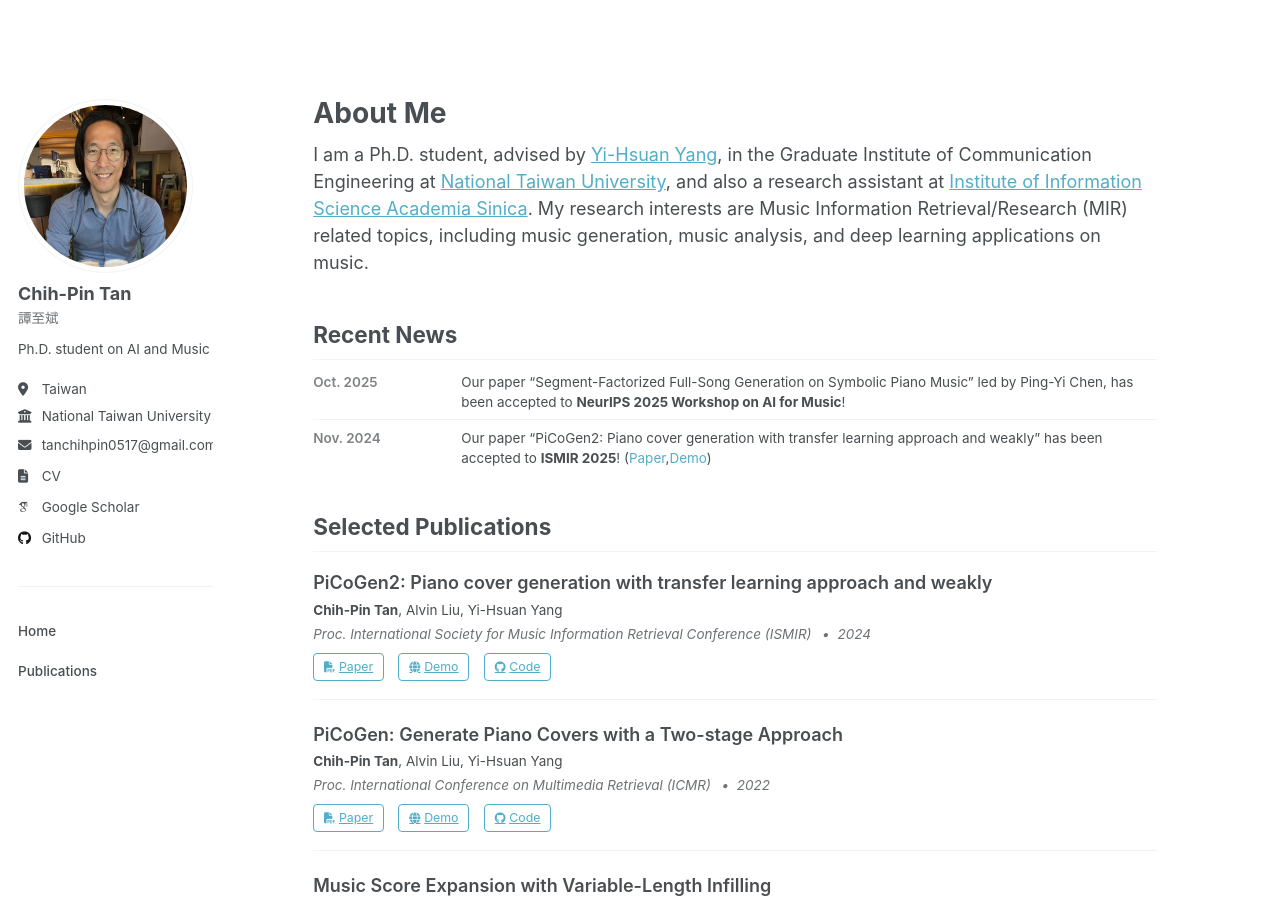
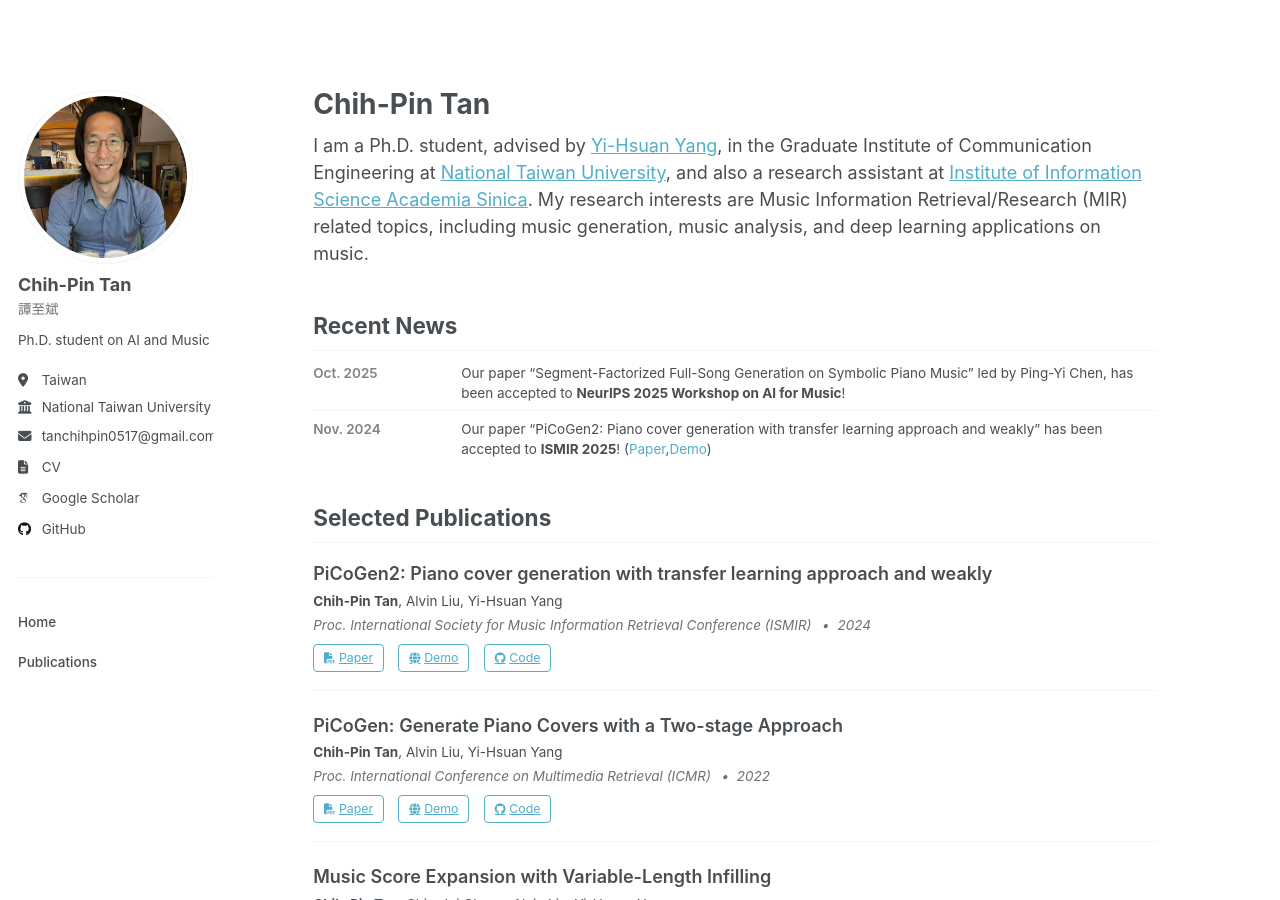
Before and after one commit to tanchihpin0517/tanchihpin0517.github.io, a Jekyll site: the page built from _pages/about.md, in a window 1280 px wide and 900 px high. Built offline with Jekyll 4.4.1, drawn with Linux system fonts in a browser that asks for light colours; some web fonts are replaced; a script that is not in the unit is left out; some of the changed lines change nothing that is shown.

Commit message:
Update site title and author information in configuration files

```diff
--- a/_config.yml
+++ b/_config.yml
@@ -9,8 +9,8 @@
 # Basic Site Settings
 locale                   : "en-US"
 site_theme               : "default" # Currently available options are "default", "air"
-title                    : "CP"
-title_separator          : "-"
+title                    : ""
+title_separator          : ""
 name                     : &name "Chih-Pin Tan"
 description              : &description "Your Name's academic portfolio"   # Update this with a general description of your site, this is the default if not overridden by a page
 url                      : https://tanchihpin0517.github.io # The base hostname & protocol for your site e.g. "https://[your GitHub username].github.io",
--- a/_pages/about.md
+++ b/_pages/about.md
@@ -1,6 +1,6 @@
 ---
 permalink: /
-title: "About Me"
+title: "Chih-Pin Tan"
 author_profile: true
 redirect_from:
   - /about/
```
